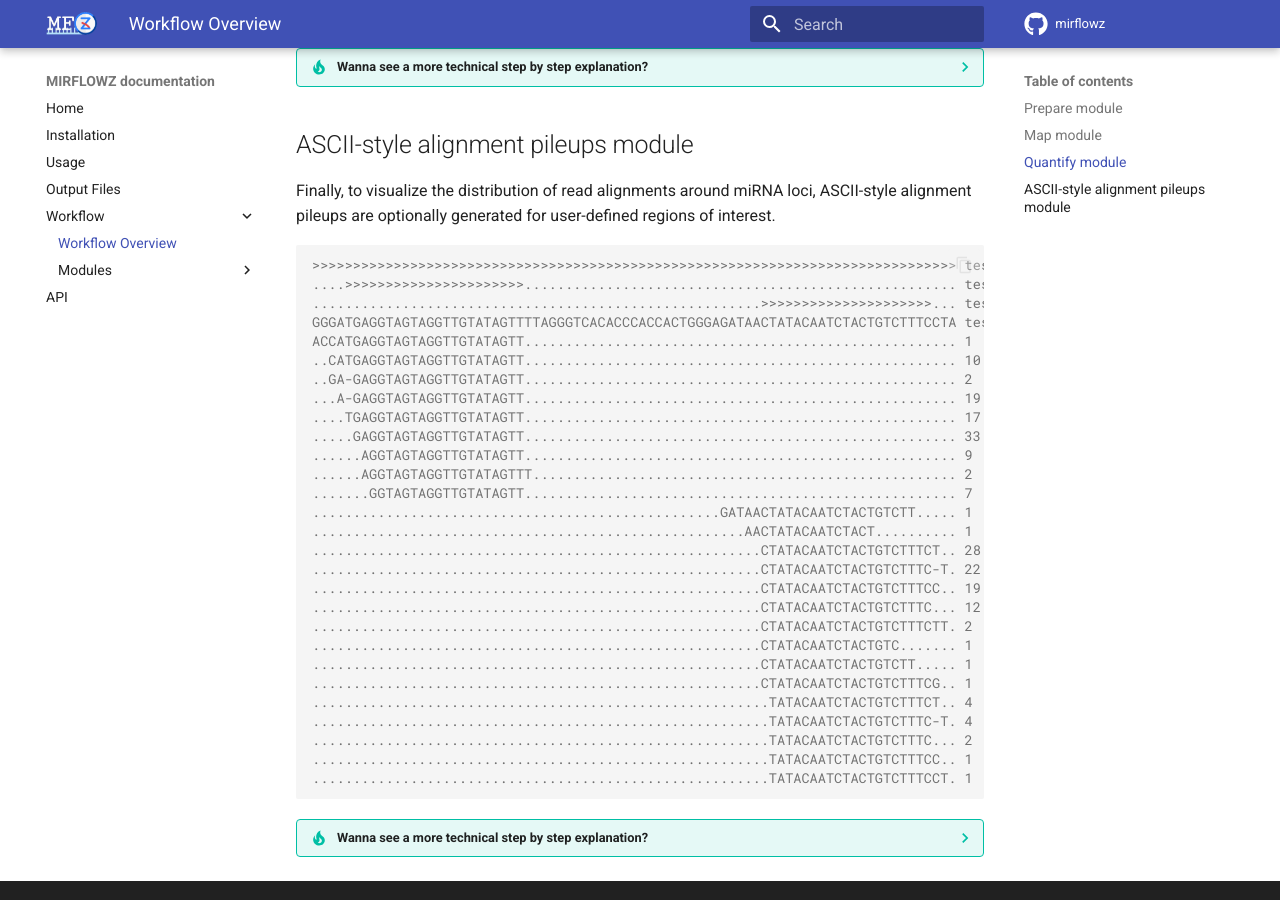
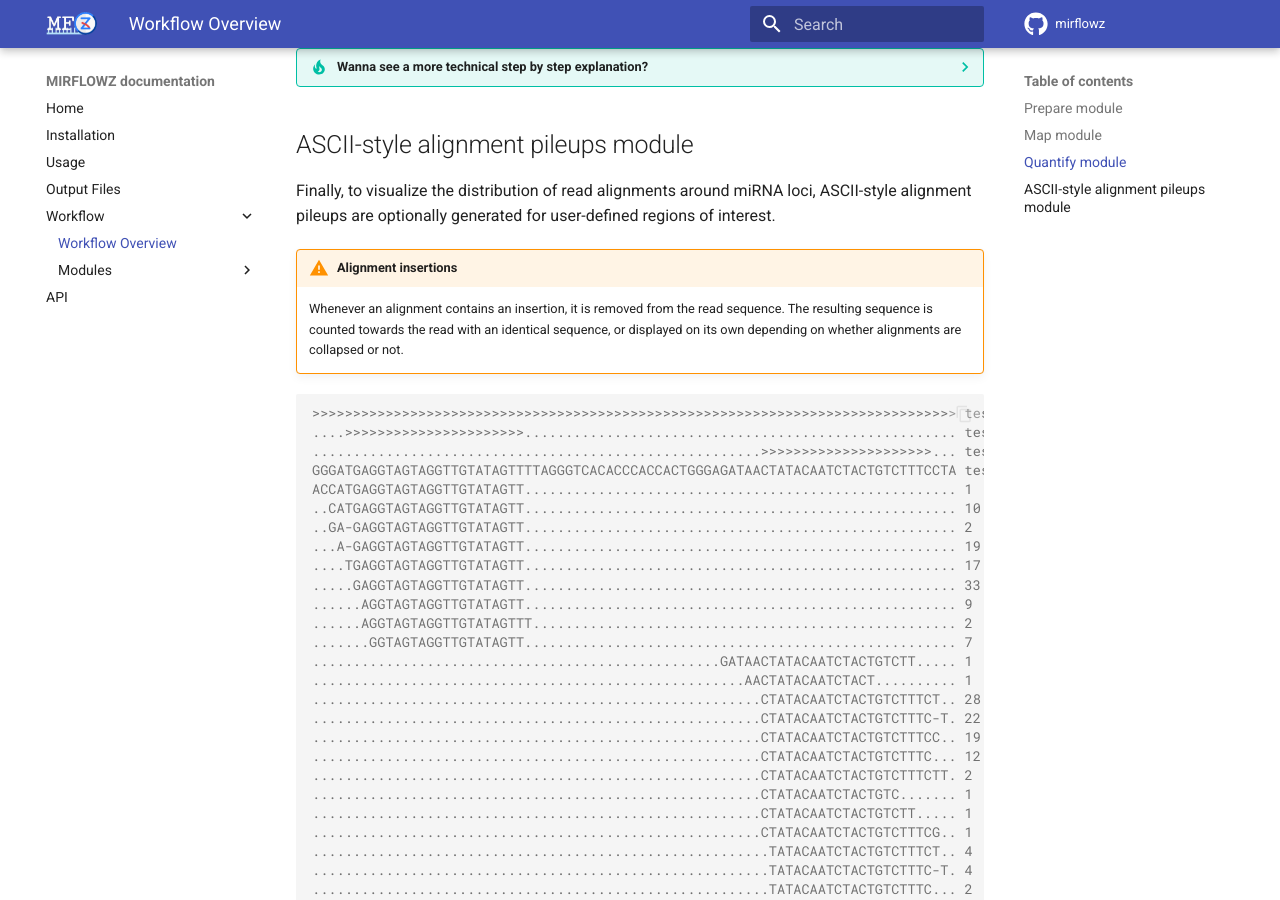
Before and after one commit to zavolanlab/mirflowz, an MkDocs documentation site: the page built from docs/workflow/overview.md, in a window 1280 px wide and 900 px high, scrolled down 3900 px. Built offline with MkDocs 1.6.1 and Material for MkDocs 9.7.7, drawn with Linux system fonts in a browser that asks for light colours; comment, search, counter and statistics services are not loaded.

Commit message:
docs: update mkdocs documentation

````diff
--- a/docs/workflow/overview.md
+++ b/docs/workflow/overview.md
@@ -145,6 +145,13 @@ Finally, to visualize the distribution of read alignments around miRNA loci,
 ASCII-style alignment pileups are optionally generated for user-defined regions
 of interest.
 
+!!! warning "Alignment insertions"
+
+    Whenever an alignment contains an insertion, it is removed from the read
+    sequence. The resulting sequence is counted towards the read with an
+    identical sequence, or displayed on its own depending on whether alignments
+    are collapsed or not.
+
 ```console
 >>>>>>>>>>>>>>>>>>>>>>>>>>>>>>>>>>>>>>>>>>>>>>>>>>>>>>>>>>>>>>>>>>>>>>>>>>>>>>>	test-mir
 ....>>>>>>>>>>>>>>>>>>>>>>.....................................................	test-mir-5p
````
Also changed, not shown: docs/workflow/modules/pileups.md (+17 -0 lines).
